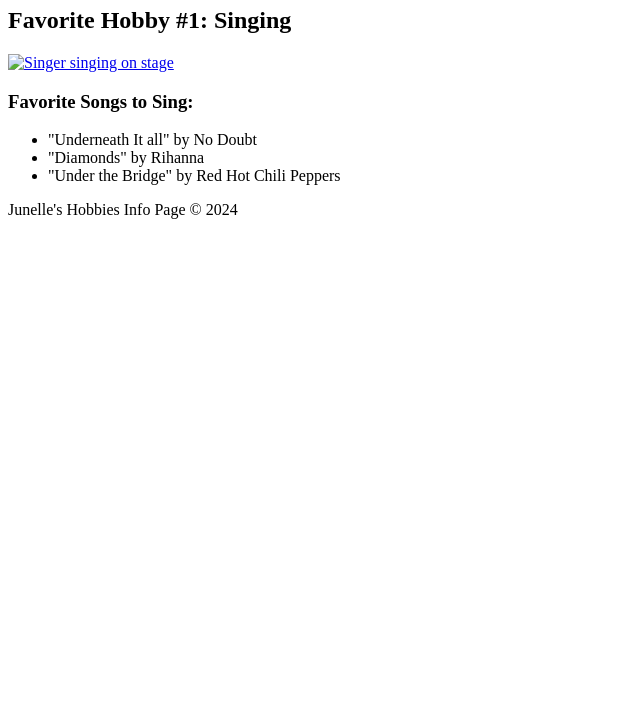
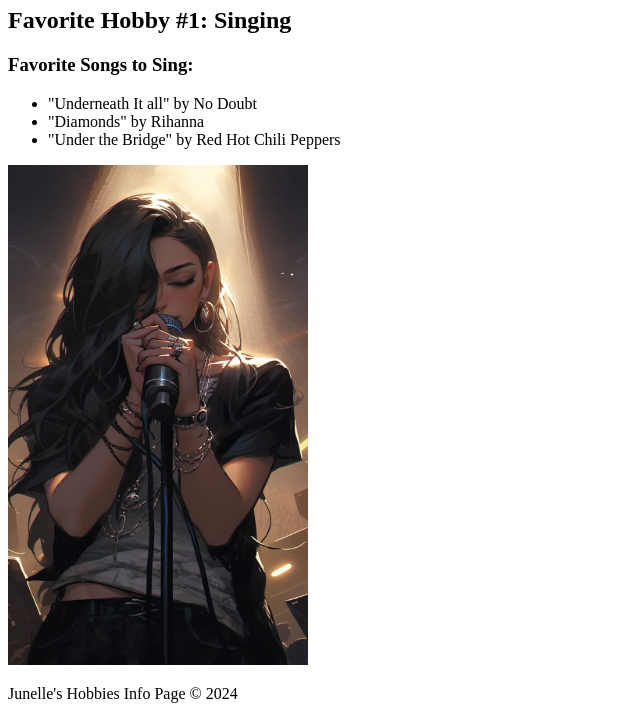
Before and after one commit to jbnuno/Homework_1, a plain HTML site: page index.html in a window 1280 px wide. Shown: the part 73-800 px from the top of the page, without its empty margins (0-640 px from the left). Drawn offline with Linux system fonts and the light colour scheme.

Commit message:
img added and code edited

```diff
--- a/index.html
+++ b/index.html
@@ -8,11 +8,6 @@
     <h1>Junelle's Hobbies Info Page</h1>
 
     <h2>Favorite Hobby #1: Singing</h2>
-    <p>
-                    <a href="singing.jpg" target="_blank">
-                        <img src="singing.jpg" alt="Singer singing on stage">
-                    </a>
-                </p>
 
     <h3>Favorite Songs to Sing:</h3>
     <ul>
@@ -20,7 +15,7 @@
         <li>"Diamonds" by Rihanna</li>
         <li>"Under the Bridge" by Red Hot Chili Peppers</li>
     </ul>
-
+        <img src="singer.jpg" alt="Singer singing on stage" width="300" height="500">
     <footer>
         <p>Junelle's Hobbies Info Page &copy; 2024</p>
     </footer>
```
